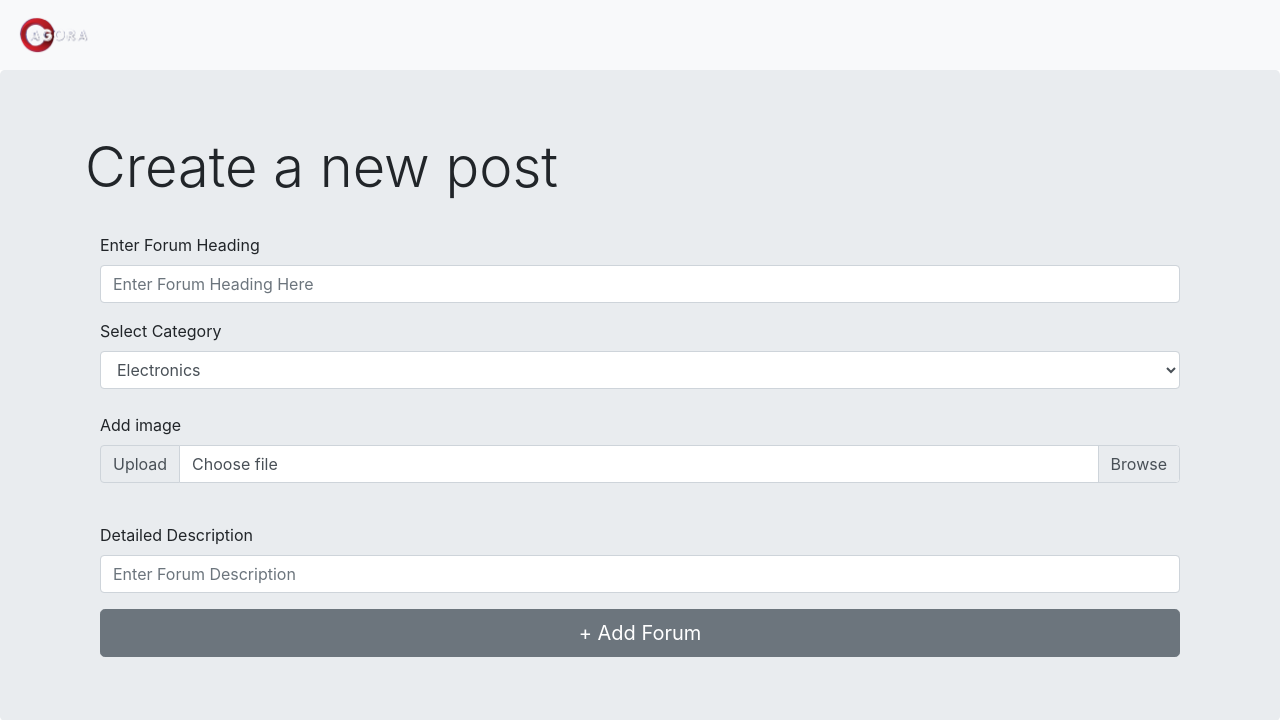
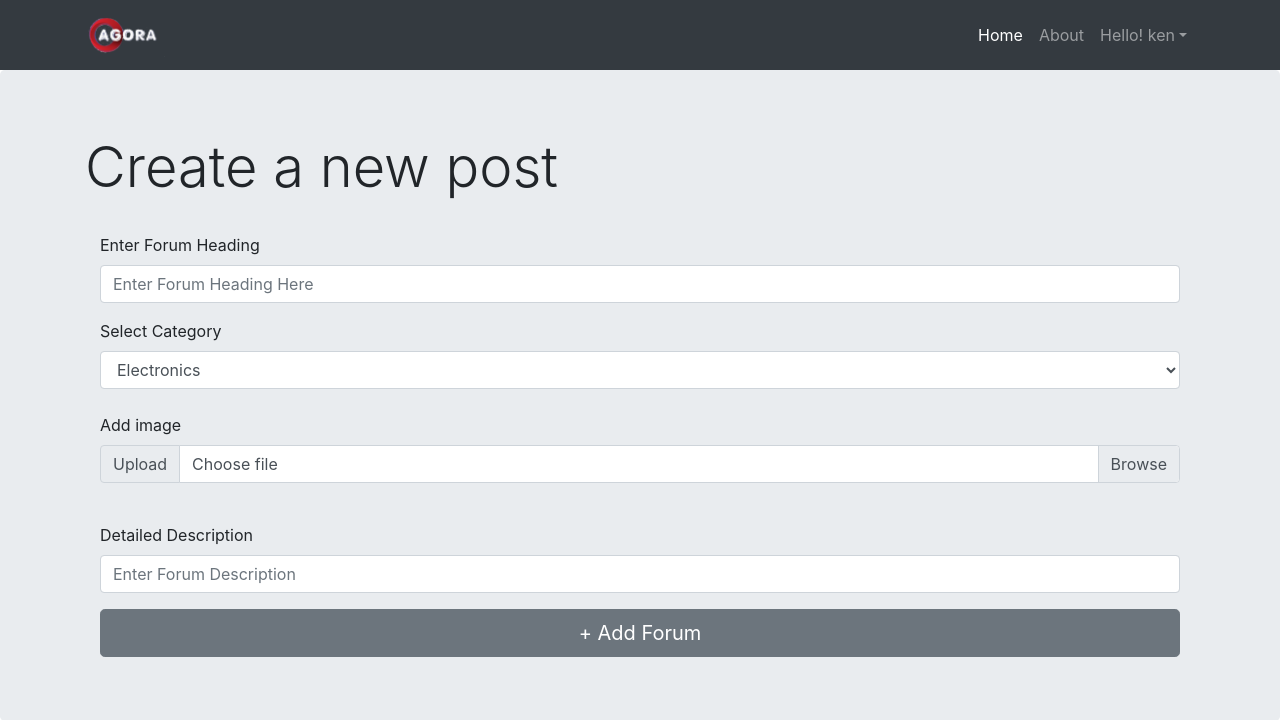
Before and after one commit to AdarshK166/Web-Forum, a PHP site: page /new.php in a window 1280 px wide. Shown: the top 720 px of the page. Run offline with PHP 8.4, Linux system fonts and the light colour scheme; a user stored in the database is signed in.

Commit message:
fixes and ss

```diff
--- a/public_html/new.php
+++ b/public_html/new.php
@@ -1,6 +1,8 @@
 <?php
   session_start();
   if (isset($_SESSION['username'])&&$_SESSION['username']!=""){
+    $username=$_SESSION['username'];
+    $userid = $_SESSION['user_Id'];
   }
   else
   {
@@ -20,9 +22,68 @@
 
   </head>
   <body>
-        <nav class="navbar navbar-light bg-light">
-        <a class="navbar-brand" href="index.php"><img src="img/logo/agora.png" alt="logo" style="width:80px"></a>
-              </nav>
+  <nav class="navbar navbar-expand-lg navbar-dark bg-dark static-top">
+    <div class="container">
+    <a class="navbar-brand" href="index.php"><img src="img/logo/agora.png" alt="logo" style="width:80px"></a>
+      <button class="navbar-toggler" type="button" data-toggle="collapse" data-target="#navbarResponsive" aria-controls="navbarResponsive" aria-expanded="false" aria-label="Toggle navigation">
+        <span class="navbar-toggler-icon"></span>
+      </button>
+      <div class="collapse navbar-collapse" id="navbarResponsive">
+        <ul class="navbar-nav ml-auto">
+          <li class="nav-item active">
+            <a class="nav-link" href="#">Home
+              <span class="sr-only">(current)</span>
+            </a>
+          </li>
+          <li class="nav-item">
+            <a class="nav-link" href="about.php">About</a>
+          </li>
+          <?php
+              if (isset($_SESSION['username'])&&$_SESSION['username']!="")
+              {
+                echo '<li class="nav-item dropdown">
+                <a class="nav-link dropdown-toggle" href="#" id="navbarDropdown" role="button" data-toggle="dropdown" aria-haspopup="true" aria-expanded="false">Hello! '.$username.'</a>
+                <div class="dropdown-menu" aria-labelledby="navbarDropdown">
+                  <a class="dropdown-item" href="profile.php">Profile</a>
+                  <a class="dropdown-item" href="profilesetting.php">Settings</a>
+                  <!-- <div class="dropdown-divider"></div> -->
+                  <a class="dropdown-item" href="logout.php">Log Out</a>
+                </div>
+              </li>';
+              }
+              else
+              {
+                echo '<li class="nav-item">
+                <a class="nav-link" href="signup.php">Sign Up</a>
+                </li>
+                <li class="nav-item dropdown">
+                <a class="nav-link dropdown-toggle" href="#" id="navbarDropdown" role="button" data-toggle="dropdown" aria-haspopup="true" aria-expanded="false">Sign In</a>
+                <div class="dropdown-menu" aria-labelledby="navbarDropdown">
+                  <a class="dropdown-item" href="signin.php">User</a>
+                  <a class="dropdown-item" href="admin_login.php">Admin</a>
+                  <!-- <div class="dropdown-divider"></div> -->
+                </div>
+              </li>';
+                // echo '<li class="nav-item">
+                // <a class="nav-link" href="signup.php">Sign Up</a>
+                // </li>
+
+                // <li class="nav-item">
+                // <a class="nav-link" href="signin.php">Sign In</a>
+                // </li>
+                // <li class="nav-item">
+                // <a class="nav-link" href="admin_login.php">Admin login</a>
+                // </li>
+                // ';
+              }
+            ?>
+
+
+
+        </ul>
+      </div>
+    </div>
+  </nav>
 
     <div class="jumbotron">
         <div class="container">
```
Also changed, not shown: public_html/post.php (+22 -6 lines), README.md, public_html/img/scr/1.png (added), public_html/img/scr/2.png (added), public_html/img/scr/3.png (added), public_html/img/scr/4.png (added), public_html/img/scr/5.png (added).
